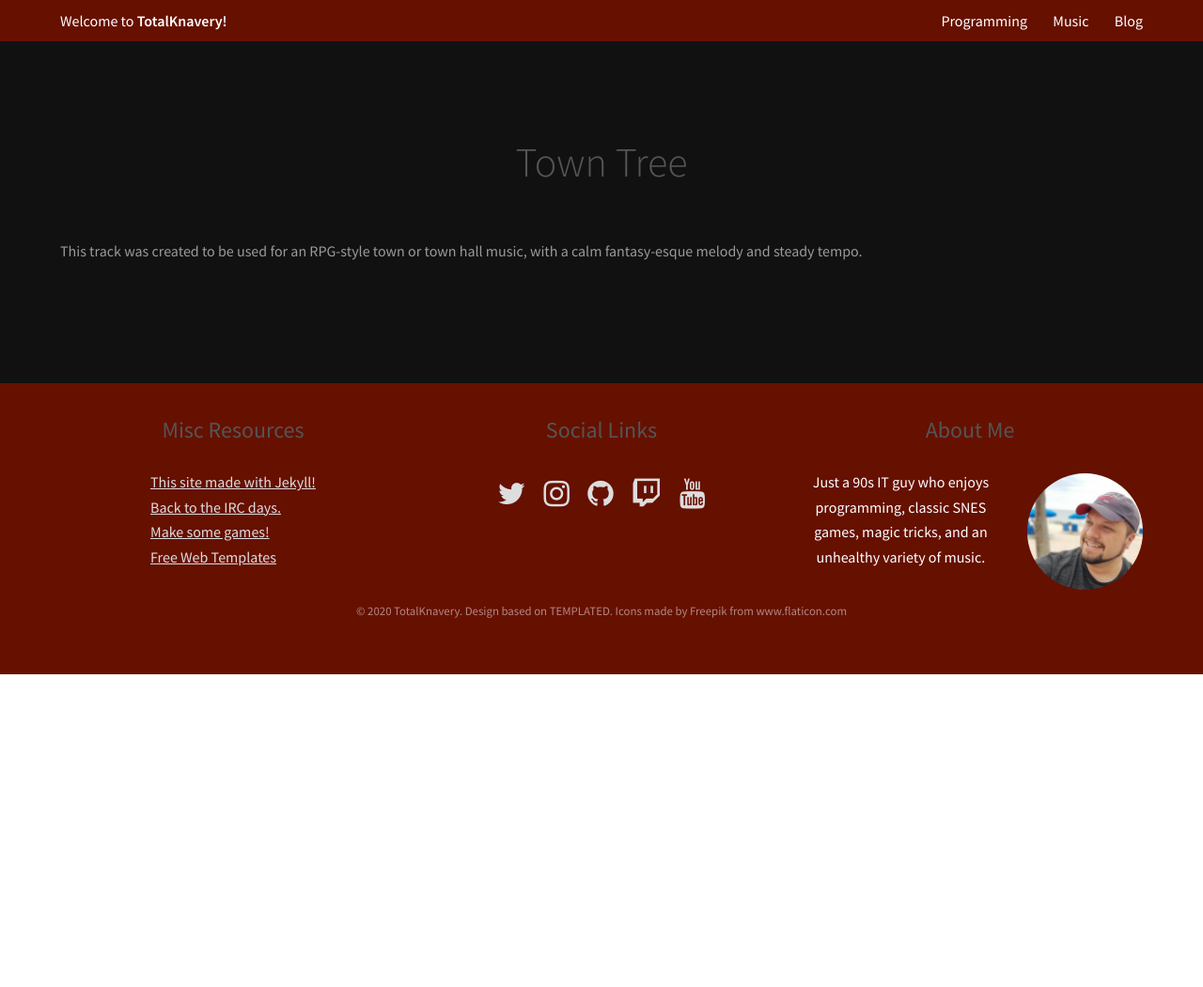
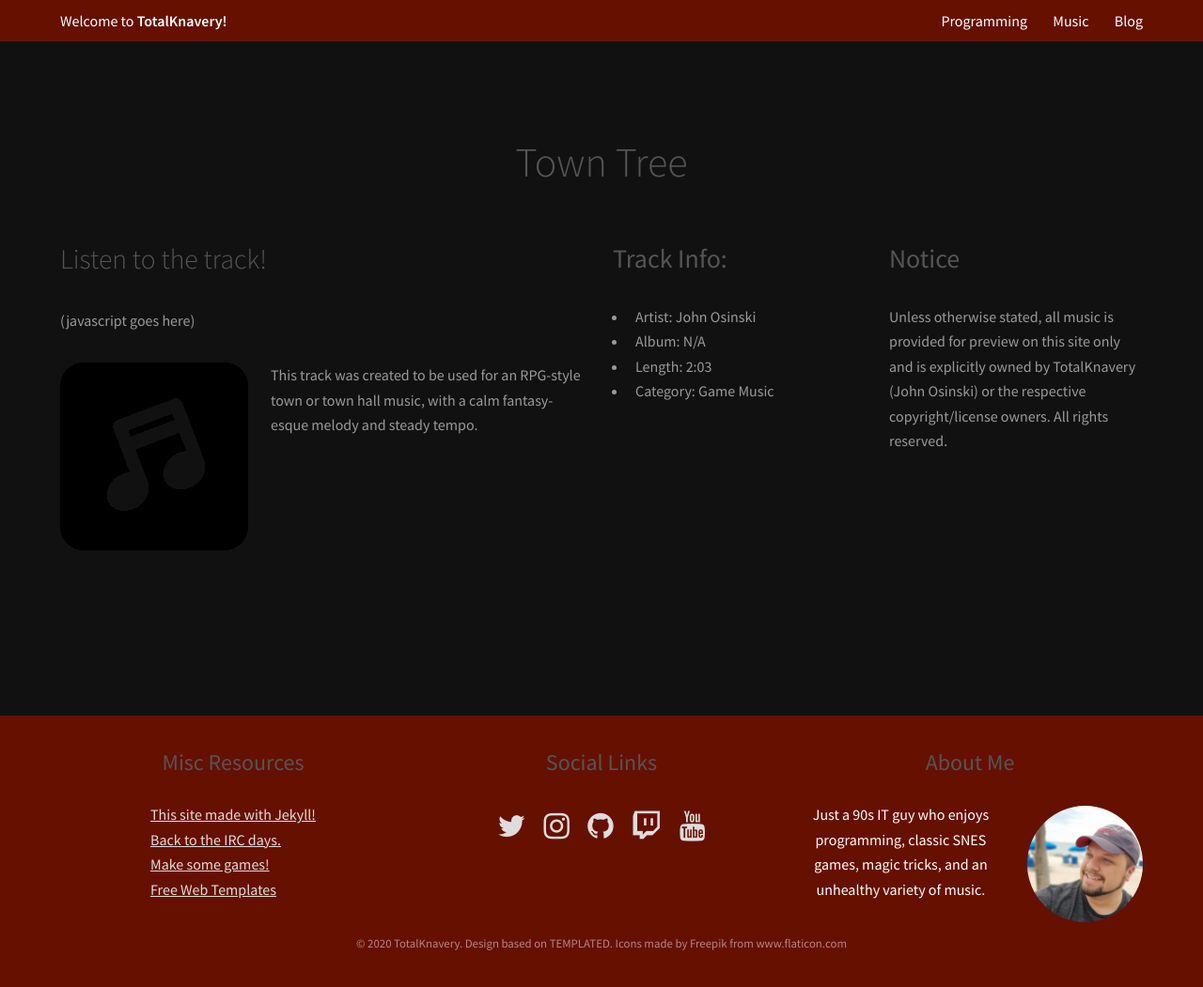
Before and after one commit to knaveightt/totalknavery, a Jekyll site: the page built from _songs/town_tree.md, in a window 1280 px wide and 1072 px high. Shown: the top 1051 px of the window at 94% size. Built offline with Jekyll 4.4.1, drawn with Linux system fonts in a browser that asks for light colours.

Commit message:
Updated song page layout

```diff
--- a/_layouts/song.html
+++ b/_layouts/song.html
@@ -3,5 +3,28 @@ layout: page
 title: TotalKnavery Music
 description: Audio for all sorts of occasions!
 ---
+<!-- Intro -->
 
-{{ content }}
+<div class="row">
+  <section class="6u 12u$(medium)">
+    <h2>Listen to the track!</h2>
+    <p>(javascript goes here)</p>
+    <p><div class ="image leftbox"><img src="{{ page.artwork }}" alt="Album Image" /></div>
+      {{ content }}</p>
+  </section>
+
+  <section class="3u 6u(medium) 12u$(small)">
+    <h3>Track Info:</h3>
+    <ul>
+      <li>Artist: {{ page.artist }}</li>
+      <li>Album: {{ page.album }}</li>
+      <li>Length: {{ page.length }}</li>
+      <li>Category: {{ page.category }}</li>
+    </ul>
+  </section>
+
+  <section class="3u$ 6u$(medium) 12u$(small)">
+    <h3>Notice</h3>
+    <p>Unless otherwise stated, all music is provided for preview on this site only and is explicitly owned by TotalKnavery (John Osinski) or the respective copyright/license owners. All rights reserved.</p>
+  </section>
+</div>
--- a/_songs/town_tree.md
+++ b/_songs/town_tree.md
@@ -5,8 +5,8 @@ album: N/A
 length: "2:03"
 category: Game Music
 
-artwork: assets/images/albums/default.png
-filepath: assets/music/town_tree.mp3
+artwork: /assets/images/albums/default.png
+filepath: /assets/music/town_tree.mp3
 
 featured-in: N/A
 link: N/A
```
Also changed, not shown: _songs/overworld_wilderness.md (+2 -2 lines).
